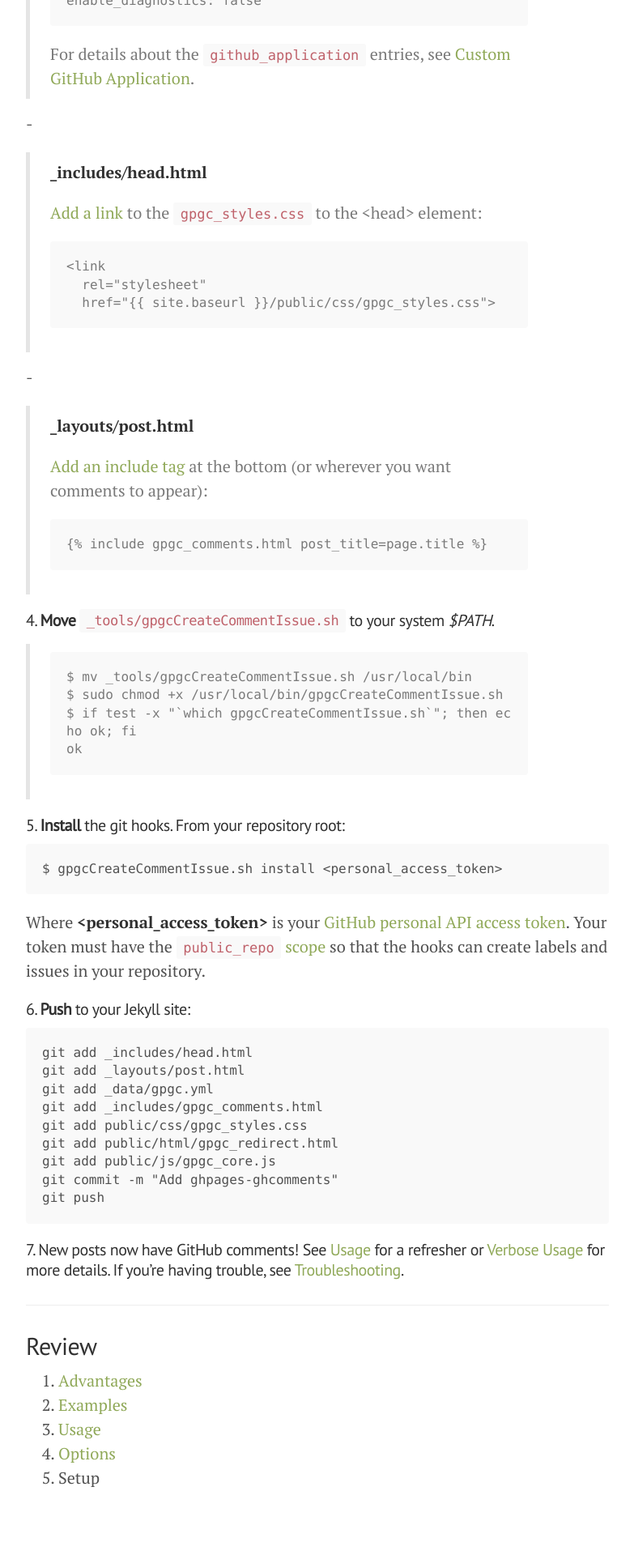
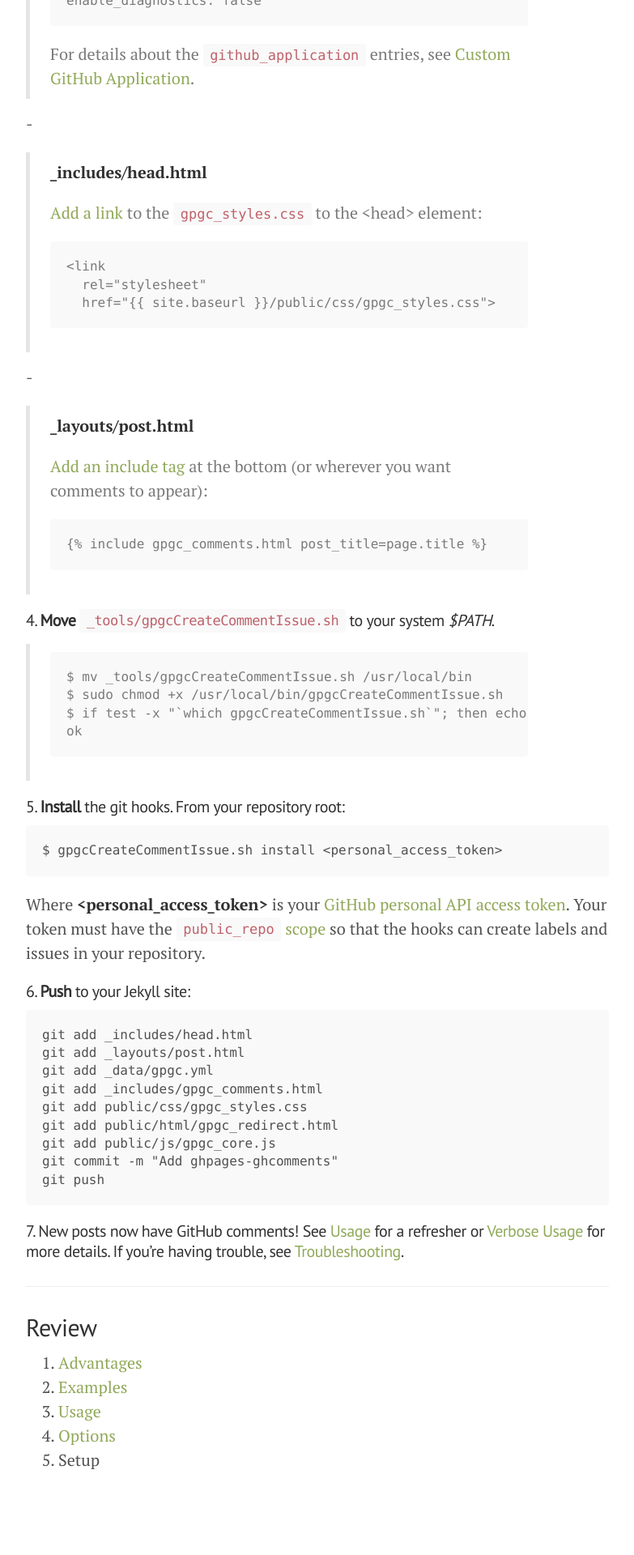
Before and after one commit to wireddown/ghpages-ghcomments, a Jekyll site: the page built from setup.md, in a window 1280 px wide. Shown: the part 1000-2920 px from the top of the page at 81% size, without its empty margins (248-1031 px from the left). Built offline with Jekyll 4.4.1, drawn with Linux system fonts in a browser that asks for light colours; Markdown is read by kramdown in place of the engine named in the settings; after the commit the page ends 2898 px from its top, so only the background shows below that.

Commit message:
Use horizontal scroll bars for pre tags for better code presentation

```diff
--- a/public/css/poole.css
+++ b/public/css/poole.css
@@ -130,9 +130,9 @@ pre {
   font-size: .8rem;
   line-height: 1.4;
   white-space: pre;
-  white-space: pre-wrap;
   word-break: break-all;
   word-wrap: break-word;
+  overflow-x: auto;
   background-color: #f9f9f9;
 }
 pre code {
```
